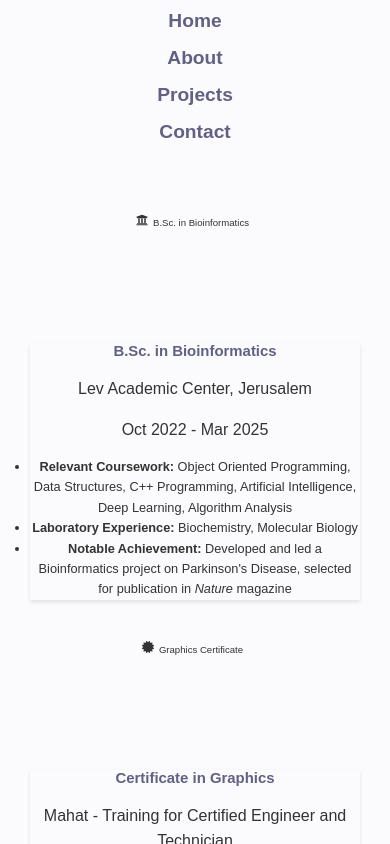
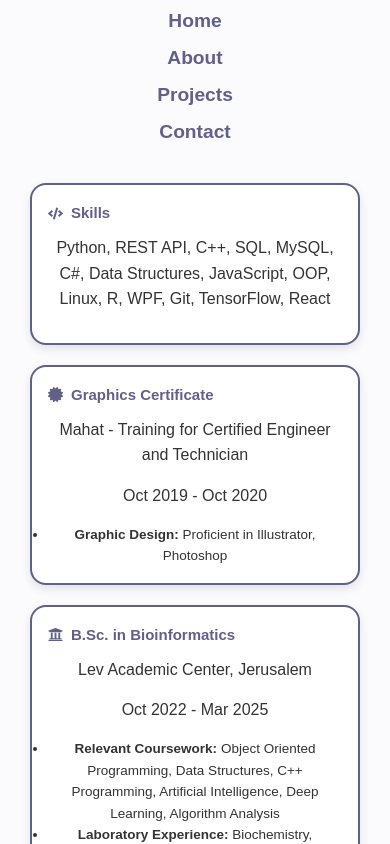
Before and after one commit to shira471/port-folio, a React (Create React App) app: page / in a window 390 px wide. Both pictures are taken after a click on the button "About". Shown: the top 844 px of the page. Built offline with nearby package versions, Linux system fonts and the light colour scheme.

Commit message:
aboutFinal

```diff
--- a/src/components/About/About.css
+++ b/src/components/About/About.css
@@ -1,61 +1,61 @@
+.timeline {
+  display: flex;
+  flex-direction:column-reverse;
+  gap: 20px;
+  align-items: center;
+}
+
+.timeline-item {
+  width: 100%;
+  max-width: 1100px;
+}
+
+.timeline-card {
+  background: white;
+  border: 2px solid rgb(96, 96, 136);
+  border-radius: 16px;
+  padding: 20px;
+  box-shadow: 0 4px 10px rgba(0, 0, 0, 0.1);
+  transition: transform 0.2s;
+}
+
+.timeline-card:hover {
+  transform: translateY(-4px);
+}
+
+.card-header {
+  display: flex;
+  align-items: center;
+  margin-bottom: 10px;
+  font-weight: bold;
+  font-size: 1.1em;
+  color: rgb(96, 96, 136);
+}
+
+.card-title {
+  margin-left: 8px;
+}
+
+.card-content {
+  font-size: 0.95em;
+  color: #333;
+}
+
+/* התאמה לטלפון */
 @media (max-width: 768px) {
   .timeline-container {
-    height: auto;
-    overflow-x: visible;
-    flex-direction: column;
-    align-items: center;
-    padding: 0 10px;
-    margin-top: 20px;
+    padding: 10px;
   }
 
-  .timeline {
-    flex-direction: column;
-    height: auto;
-    align-items: center;
+  .timeline-card {
+    padding: 16px;
   }
 
-  .timeline::before {
-    top: 0;
-    left: 50%;
-    width: 4px;
-    height: 100%;
-    transform: translateX(-50%);
-    background: linear-gradient(
-      to bottom,
-      rgb(96, 96, 136),
-      rgb(145, 145, 200)
-    );
+  .card-header {
+    font-size: 1em;
   }
 
-  .timeline-item {
-    margin: 40px 0;
-    margin-right: 0;
-    display: flex;
-    flex-direction: column;
-    align-items: center;
-    position: relative;
-  }
-
-  .timeline-ellipse {
-    width: 120px;
-    height: 120px;
-    font-size: 0.8em;
-  }
-
-  .ellipse-label {
-    font-size: 0.8em;
-    padding: 5px;
-    text-align: center;
-  }
-
-  .tooltip {
-    position: static;
-    width: 100%;
-    max-width: 360px;
-    margin-top: 10px;
-    left: auto;
-    top: auto;
-    font-size: 0.85em;
-    box-shadow: 0 2px 4px rgba(0, 0, 0, 0.1);
+  .card-content {
+    font-size: 0.9em;
   }
 }
--- a/src/components/About/About.js
+++ b/src/components/About/About.js
@@ -5,13 +5,14 @@ import { FaUniversity, FaCertificate, FaCode } from "react-icons/fa";
 const About = () => (
   <section className="timeline-container">
     <div className="timeline">
+
       <div className="timeline-item">
-        <div className="timeline-ellipse">
+        <div className="timeline-card">
+          <div className="card-header">
             <FaUniversity className="icon" />
-          <span className="ellipse-label">B.Sc. in Bioinformatics</span>
+            <span className="card-title">B.Sc. in Bioinformatics</span>
           </div>
-        <div className="tooltip">
-          <h3>B.Sc. in Bioinformatics</h3>
+          <div className="card-content">
             <p>Lev Academic Center, Jerusalem</p>
             <p>Oct 2022 - Mar 2025</p>
             <ul>
@@ -21,14 +22,15 @@ const About = () => (
             </ul>
           </div>
         </div>
+      </div>
 
       <div className="timeline-item">
-        <div className="timeline-ellipse">
+        <div className="timeline-card">
+          <div className="card-header">
             <FaCertificate className="icon" />
-          <span className="ellipse-label">Graphics Certificate</span>
+            <span className="card-title">Graphics Certificate</span>
           </div>
-        <div className="tooltip">
-          <h3>Certificate in Graphics</h3>
+          <div className="card-content">
             <p>Mahat - Training for Certified Engineer and Technician</p>
             <p>Oct 2019 - Oct 2020</p>
             <ul>
@@ -36,17 +38,20 @@ const About = () => (
             </ul>
           </div>
         </div>
+      </div>
 
       <div className="timeline-item">
-        <div className="timeline-ellipse">
+        <div className="timeline-card">
+          <div className="card-header">
             <FaCode className="icon" />
-          <span className="ellipse-label">Skills</span>
+            <span className="card-title">Skills</span>
           </div>
-        <div className="tooltip">
-          <h3>Technical Skills</h3>
+          <div className="card-content">
             <p>Python, REST API, C++, SQL, MySQL, C#, Data Structures, JavaScript, OOP, Linux, R, WPF, Git, TensorFlow, React</p>
           </div>
         </div>
+      </div>
+
     </div>
   </section>
 );
```
Lines whose indentation alone changed are shown as unchanged.
